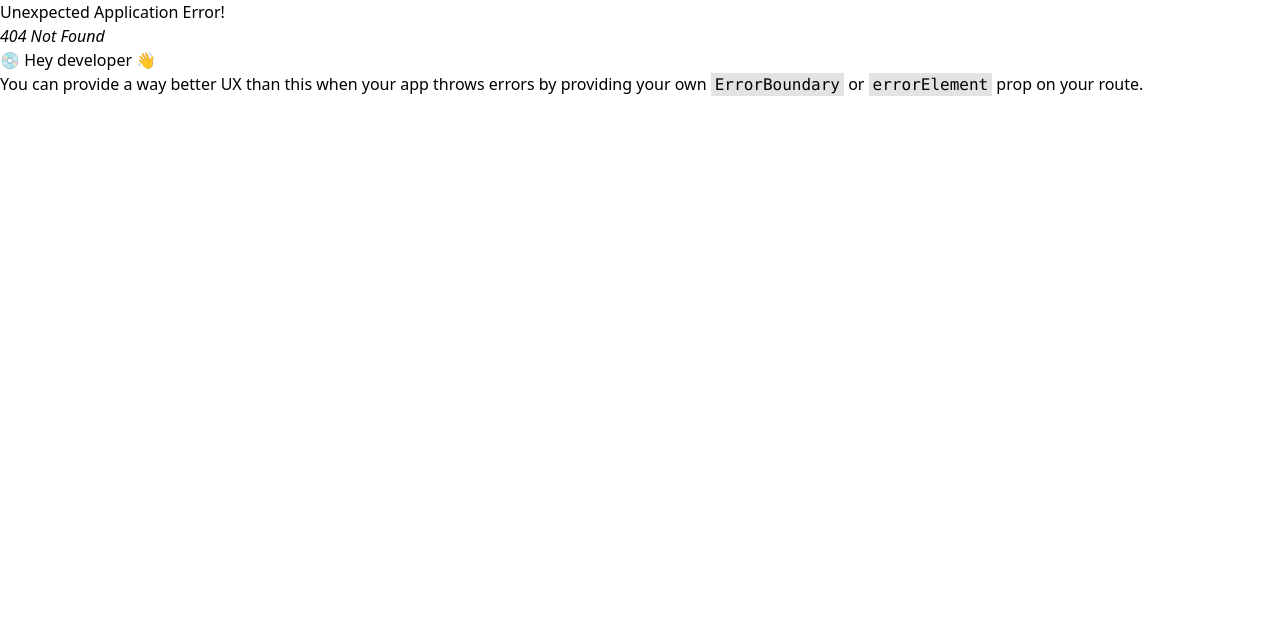
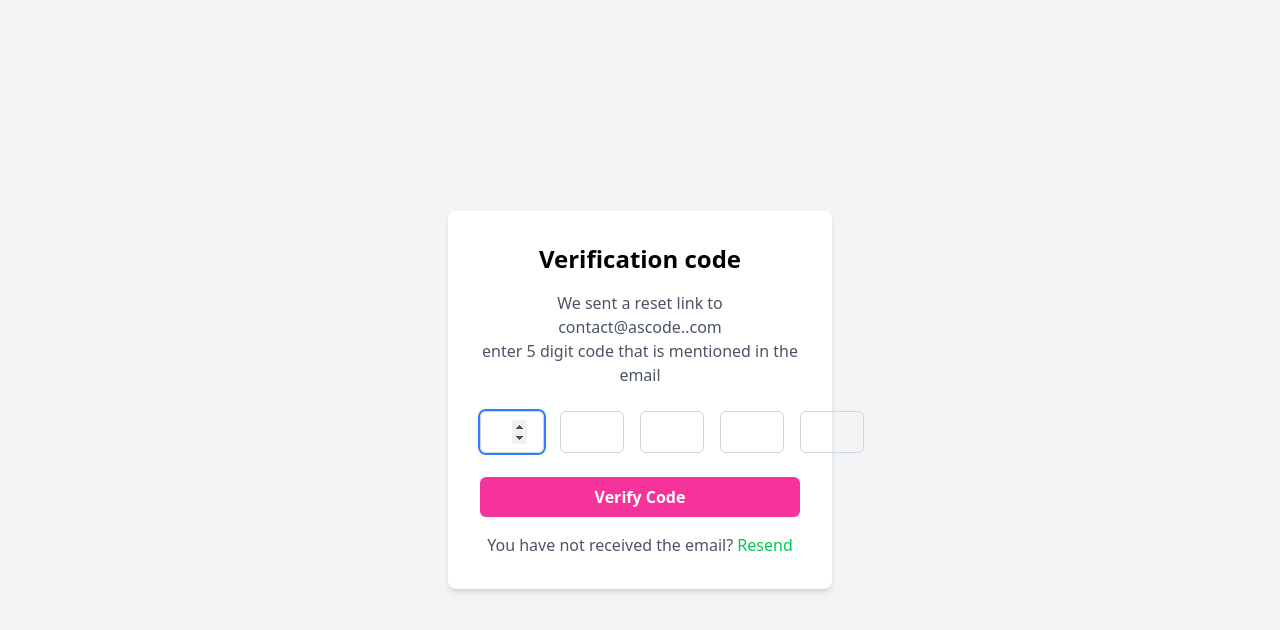
Before and after one commit to Nahidul-Islam-Siam/redux-authentication, a React (Vite) app: page /verification-form in a window 1280 px wide. Before the commit this address had no page. Shown: the top 630 px of the page. Built offline with nearby package versions, Linux system fonts and the light colour scheme.

Commit message:
add verification and set new password forms; update router to include new routes

```diff
--- a/src/components/ForgotPasswordForm.jsx
+++ b/src/components/ForgotPasswordForm.jsx
@@ -24,14 +24,18 @@ const ForgotPasswordForm = () => {
                         onChange={(e) => setEmail(e.target.value)}
                         className="border border-gray-300 rounded-md px-4 py-2 w-full focus:outline-none focus:ring-2 focus:ring-blue-500"
                         placeholder="Enter your email"
-              required
+                        // required
                     />
                 </div>
 
-          <button type="submit" className="bg-pink-500 hover:bg-pink-700 text-white font-bold py-2 px-4 rounded-md w-full focus:outline-none focus:ring-2 focus:ring-pink-300">
-            Send Code
+                <button type="submit"  className="bg-pink-500 hover:bg-pink-700 text-white font-bold py-2 px-4 rounded-md w-full focus:outline-none focus:ring-2 focus:ring-pink-300">
+
+                    <a href="/verification-form" className="">    Send Code</a>
                 </button>
             </form>
+
+
+
         </div>
     </div>
 );
--- /dev/null
+++ b/src/components/SetNewPasswordForm.jsx
@@ -0,0 +1,59 @@
+import  { useState } from 'react';
+
+const SetNewPasswordForm = () => {
+  const [password, setPassword] = useState('');
+  const [confirmPassword, setConfirmPassword] = useState('');
+
+  const handleSubmit = (e) => {
+    e.preventDefault();
+    // Handle form submission here (e.g., send data to API)
+    console.log("New Password:", password);
+    console.log("Confirm Password:", confirmPassword);
+  };
+
+  return (
+    <div className="flex justify-center items-center h-screen bg-gray-100">
+      <div className="bg-white p-8 rounded-lg shadow-md w-96">
+        <h2 className="text-2xl font-bold mb-4 text-center">Set a new password</h2>
+        <p className="text-gray-600 mb-6 text-center">
+          Create a new password. Ensure it differs from previous ones for security.
+        </p>
+
+        <form onSubmit={handleSubmit}>
+          <div className="mb-4">
+            <label htmlFor="password" className="block text-gray-700 font-bold mb-2">New Password</label>
+            <input
+              type="password"
+              id="password"
+              value={password}
+              onChange={(e) => setPassword(e.target.value)}
+              className="border border-gray-300 rounded-md px-4 py-2 w-full focus:outline-none focus:ring-2 focus:ring-blue-500"
+              required
+            />
+          </div>
+
+          <div className="mb-6">
+            <label htmlFor="confirmPassword" className="block text-gray-700 font-bold mb-2">Confirm New Password</label>
+            <input
+              type="password"
+              id="confirmPassword"
+              value={confirmPassword}
+              onChange={(e) => setConfirmPassword(e.target.value)}
+              className="border border-gray-300 rounded-md px-4 py-2 w-full focus:outline-none focus:ring-2 focus:ring-blue-500"
+              required
+            />
+          </div>
+
+          <button
+            type="submit"
+            className="bg-pink-500 hover:bg-pink-700 text-white font-bold py-2 px-4 rounded-md w-full focus:outline-none focus:ring-2 focus:ring-pink-300"
+          >
+            Update Password
+          </button>
+        </form>
+      </div>
+    </div>
+  );
+};
+
+export default SetNewPasswordForm;
--- a/src/components/VerificationForm.jsx
+++ b/src/components/VerificationForm.jsx
@@ -0,0 +1,72 @@
+import  { useState } from 'react';
+
+const VerificationForm = () => {
+  const [code, setCode] = useState(['', '', '', '', '']);
+
+  const handleChange = (index, event) => {
+    const newCode = [...code];
+    newCode[index] = event.target.value;
+    setCode(newCode);
+
+    // Focus on the next input if a number is entered
+    if (event.target.value && index < 4) {
+      const nextInput = event.target.nextElementSibling;
+      if (nextInput) {
+        nextInput.focus();
+      }
+    }
+  };
+
+  const handleSubmit = (e) => {
+    e.preventDefault();
+    const enteredCode = code.join(''); // Combine the code digits
+    console.log("Entered Code:", enteredCode);
+    // Handle form submission here (e.g., send data to API)
+  };
+
+  return (
+    <div className="flex justify-center items-center h-screen bg-gray-100">
+      <div className="bg-white p-8 rounded-lg shadow-md w-96">
+        <h2 className="text-2xl font-bold mb-4 text-center">Verification code</h2>
+        <p className="text-gray-600 mb-6 text-center">
+          We sent a reset link to contact@ascode..com <br />
+          enter 5 digit code that is mentioned in the email
+        </p>
+
+        <form onSubmit={handleSubmit}>
+          <div className="flex space-x-4 mb-6">
+            {code.map((digit, index) => (
+              <input
+                key={index}
+                type="number"
+                maxLength="1"
+                value={digit}
+                onChange={(event) => handleChange(index, event)}
+                className="border border-gray-300 rounded-md px-4 py-2 w-16 text-center focus:outline-none focus:ring-2 focus:ring-blue-500"
+                required
+                ref={(input) => {
+                  if (index === 0) {
+                    input && input.focus(); // Focus on the first input on mount
+                  }
+                }}
+              />
+            ))}
+          </div>
+
+          <button
+            type="submit"
+            className="bg-pink-500 hover:bg-pink-700 text-white font-bold py-2 px-4 rounded-md w-full focus:outline-none focus:ring-2 focus:ring-pink-300"
+          >
+           <a href="/set-new-password-form"> Verify Code</a>
+          </button>
+
+          <p className="mt-4 text-center text-gray-600">
+            You have not received the email? <a href="#" className="text-green-500 hover:underline">Resend</a>
+          </p>
+        </form>
+      </div>
+    </div>
+  );
+};
+
+export default VerificationForm;
```
Also changed, not shown: src/route/router.jsx (+14 -4 lines). Lines whose indentation alone changed are shown as unchanged.
